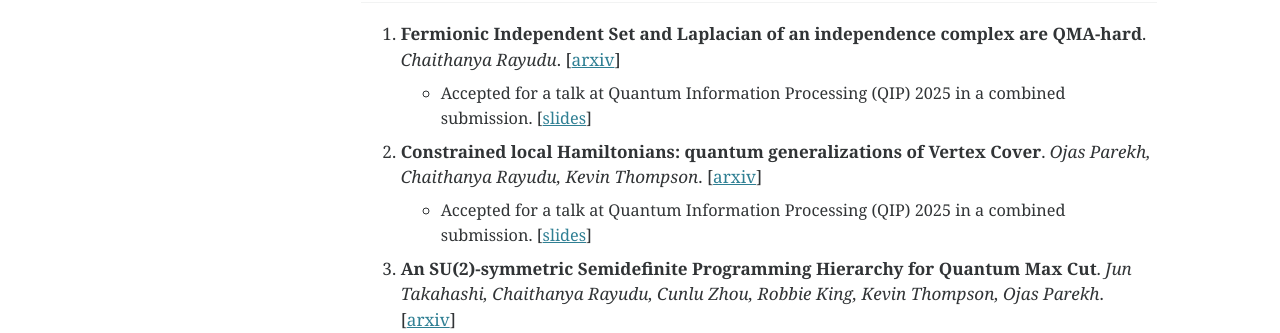
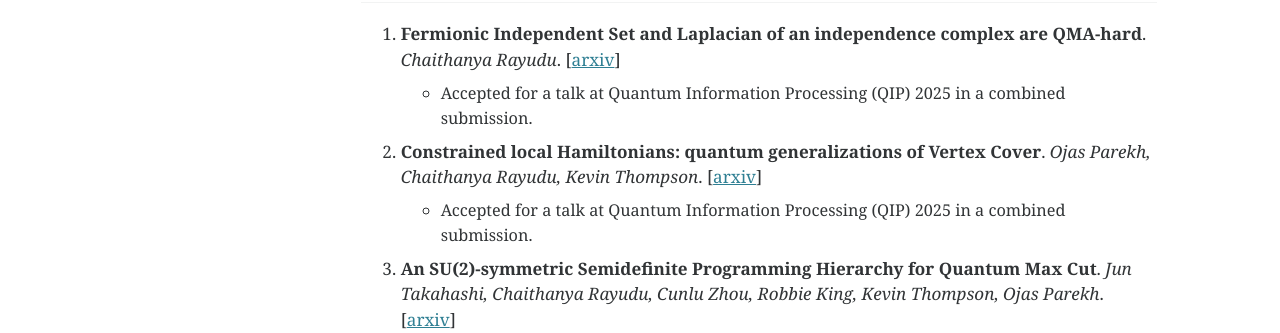
Before and after one commit to chaithanyarss/chaithanyarss.github.io, a Jekyll site: the page built from _pages/about.md, in a window 1280 px wide and 1326 px high. Shown: the part 503-836 px from the top of the window. Built offline with Jekyll 4.4.1, drawn with Linux system fonts in a browser that asks for light colours; some web fonts are replaced.

Commit message:
Removing slides from the website.

```diff
--- a/_pages/about.md
+++ b/_pages/about.md
@@ -16,10 +16,10 @@ Before starting my PhD, I worked as a software engineer at Texas Instruments in
 Publications:
 ---
 4. **Fermionic Independent Set and Laplacian of an independence complex are QMA-hard**. *Chaithanya Rayudu*. [[arxiv](https://arxiv.org/abs/2411.03230)]
-  * Accepted for a talk at Quantum Information Processing (QIP) 2025 in a combined submission. [[slides](/files/QIP_2025_Slides.pdf)]
+  * Accepted for a talk at Quantum Information Processing (QIP) 2025 in a combined submission.
 
 3. **Constrained local Hamiltonians: quantum generalizations of Vertex Cover**. *Ojas Parekh, Chaithanya Rayudu, Kevin Thompson*. [[arxiv](https://arxiv.org/abs/2409.04433)]
-  * Accepted for a talk at Quantum Information Processing (QIP) 2025 in a combined submission. [[slides](/files/QIP_2025_Slides.pdf)]
+  * Accepted for a talk at Quantum Information Processing (QIP) 2025 in a combined submission.
 
 2. **An SU(2)-symmetric Semidefinite Programming Hierarchy for Quantum Max Cut**. *Jun Takahashi, Chaithanya Rayudu, Cunlu Zhou, Robbie King, Kevin Thompson, Ojas Parekh*. [[arxiv](https://arxiv.org/abs/2307.15688)]
   * Accepted for a talk at Theory of Quantum Computing (TQC) 2024
```
Also changed, not shown: 1 other file.
